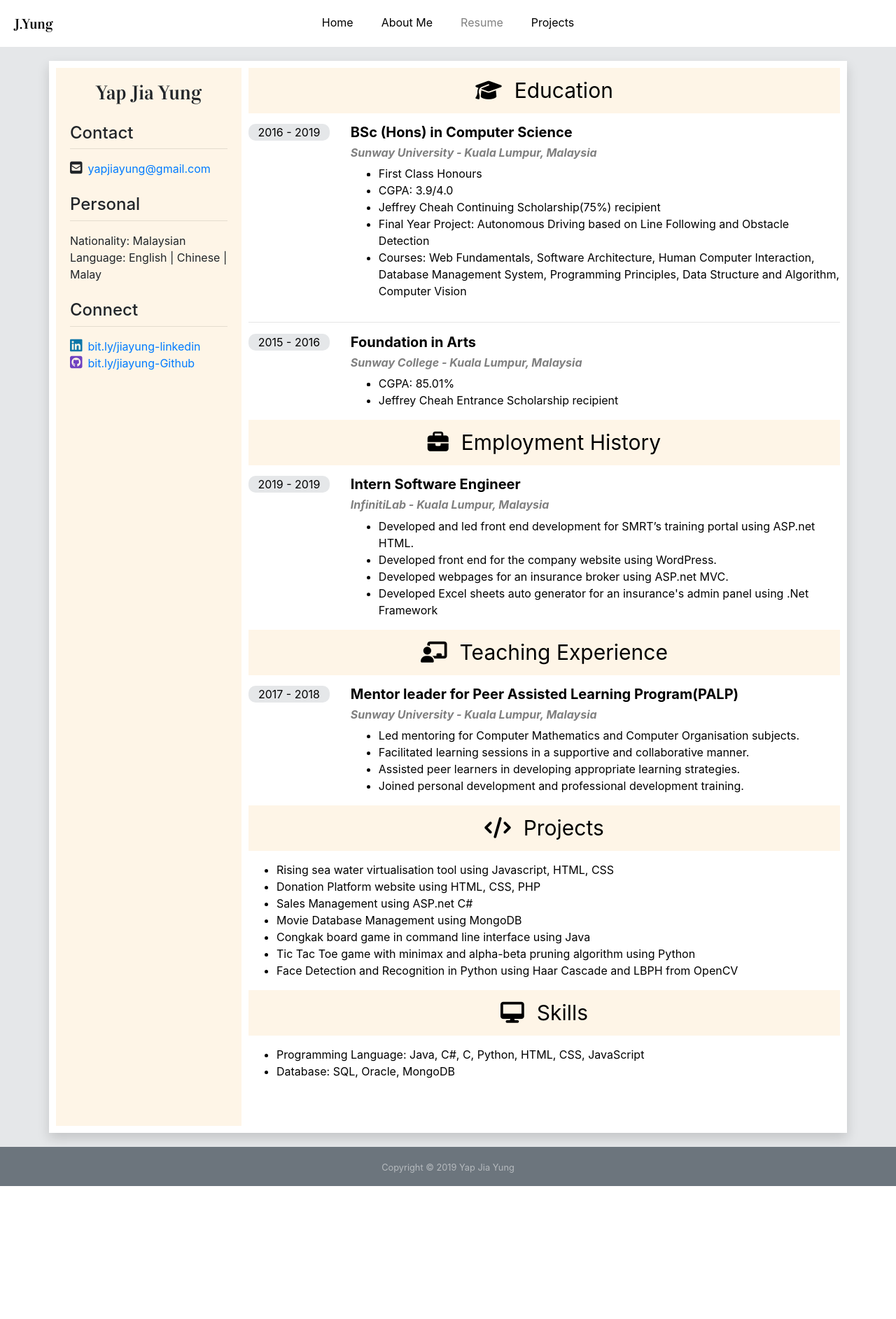
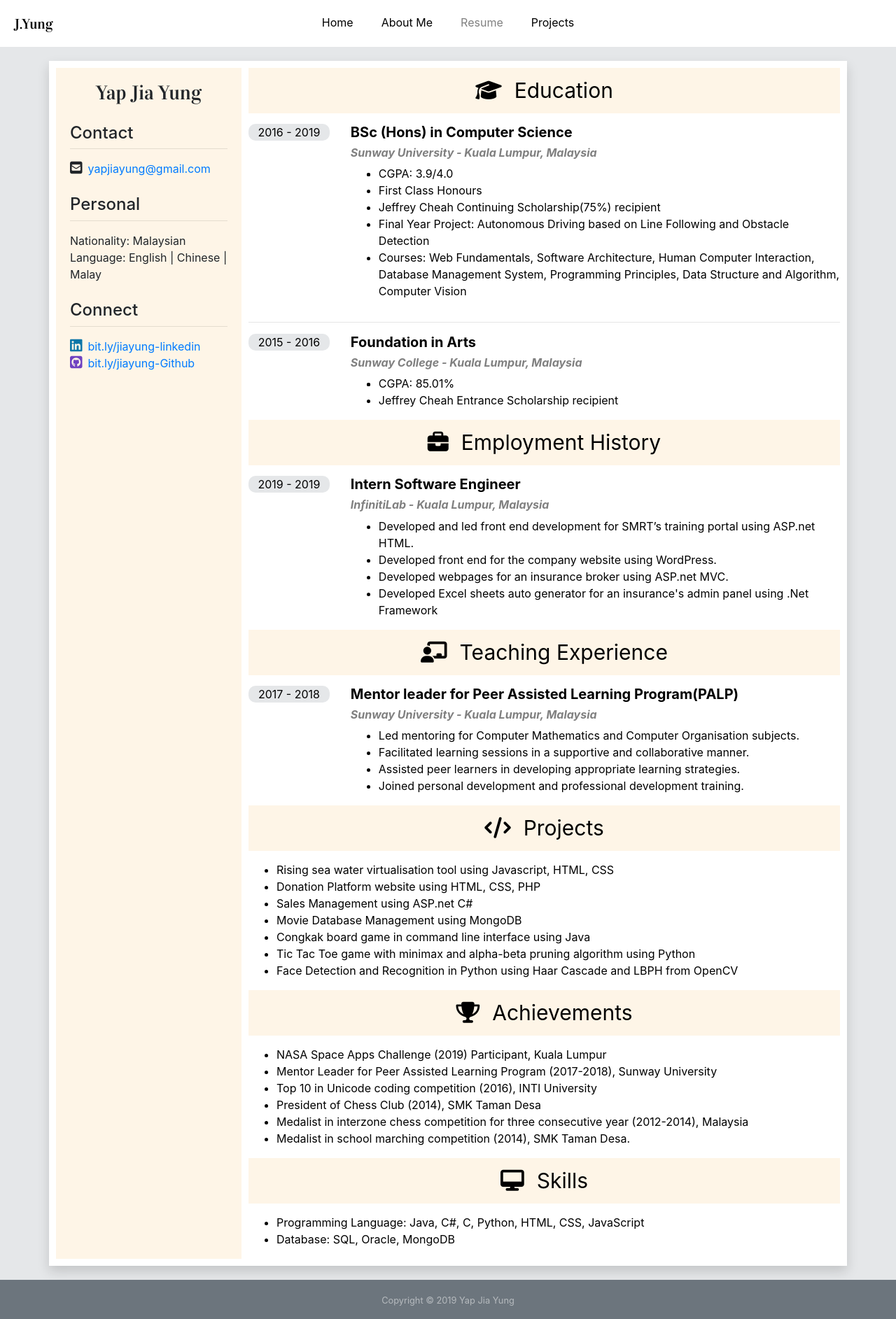
Before and after one commit to Jia-yung/portfolio, a React (Create React App) app: page /#/resume in a window 1280 px wide. Shown: the whole page at 70% size. Before the commit the page ends 1695 px from the top, so only its background shows below. Built offline with nearby package versions, Linux system fonts and the light colour scheme.

Commit message:
added achievements component

```diff
--- /dev/null
+++ b/src/components/achievements.js
@@ -0,0 +1,18 @@
+import React, {Component} from 'react';
+
+class Achievements extends Component {
+    render() {
+        const listItem = this.props.achievements.map((desc) =>
+            <li key={desc}>{desc}</li>
+        );
+        return(
+            <div>
+                <ul>
+                    <p>{listItem}</p>
+                </ul>
+            </div>
+        )
+    }
+}
+
+export default Achievements;
--- a/src/components/resume.js
+++ b/src/components/resume.js
@@ -2,6 +2,7 @@ import React, {Component} from 'react';
 import Education from './education';
 import Experience from './experience';
 import Skills from './skills';
+import Achievements from './achievements';
 import ResumeProjects from './resumeprojects';
 import {Row, Col, Container} from 'react-bootstrap';
 import ScrollAnimation from 'react-animate-on-scroll';
@@ -61,8 +62,8 @@ class Resume extends Component {
                                         endYear={2019}
                                         program="BSc (Hons) in Computer Science"
                                         schoolName="Sunway University - Kuala Lumpur, Malaysia"
-                                        educationDescription={["First Class Honours",
-                                                               "CGPA: 3.9/4.0",
+                                        educationDescription={["CGPA: 3.9/4.0",
+                                                               "First Class Honours",
                                                                "Jeffrey Cheah Continuing Scholarship(75%) recipient",
                                                                "Final Year Project: Autonomous Driving based on Line Following and Obstacle Detection",
                                                                "Courses: Web Fundamentals, Software Architecture, Human Computer Interaction, Database Management System, Programming Principles, Data Structure and Algorithm, Computer Vision"]}
@@ -129,11 +130,28 @@ class Resume extends Component {
                                 </ScrollAnimation>
                                 <ScrollAnimation animateIn="fadeInUp">
                                     <div className="resume-right-label text-center">
+                                        <i className="fas fa-trophy fa-resume-header" aria-hidden="true"/>
+                                        Achievements
+                                    </div>
+                                    <Row>
+                                        <Col>
+                                            <Achievements achievements={["NASA Space Apps Challenge (2019) Participant, Kuala Lumpur",
+                                                                         "Mentor Leader for Peer Assisted Learning Program (2017-2018), Sunway University",
+                                                                         "Top 10 in Unicode coding competition (2016), INTI University",
+                                                                         "President of Chess Club (2014), SMK Taman Desa",
+                                                                         "Medalist in interzone chess competition for three consecutive year (2012-2014), Malaysia",
+                                                                         "Medalist in school marching competition (2014), SMK Taman Desa."]}
+                                            />
+                                        </Col>
+                                    </Row>
+                                </ScrollAnimation>
+                                <ScrollAnimation animateIn="fadeInUp">
+                                    <div className="resume-right-label text-center">
                                         <i className="fa fa-desktop fa-resume-header" aria-hidden="true"/>
                                         Skills
                                     </div>
                                     <Row>
-                                        <Col className="col-auto">
+                                        <Col>
                                             <Skills skills={["Programming Language: Java, C#, C, Python, HTML, CSS, JavaScript",
                                                              "Database: SQL, Oracle, MongoDB"]}
                                             />
```
